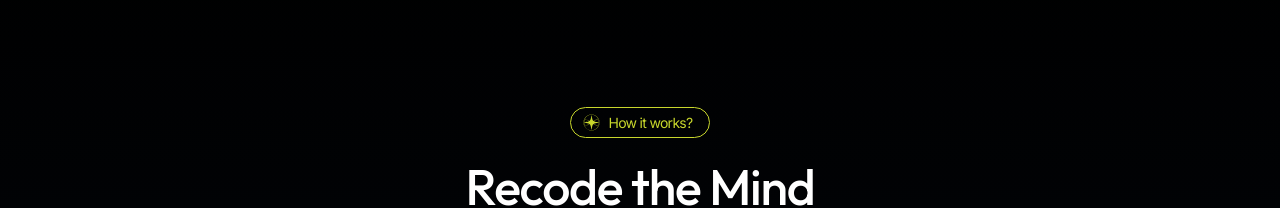
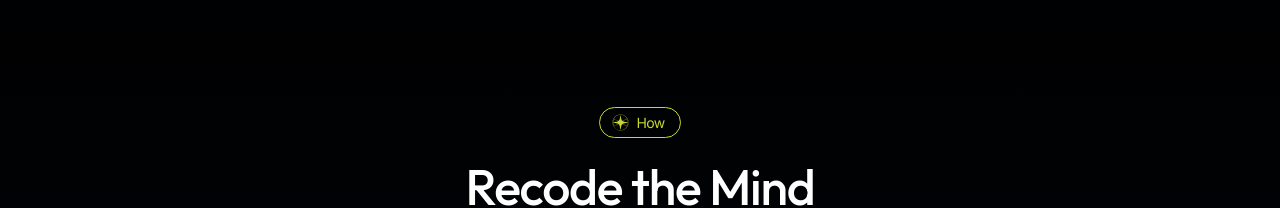
Before and after one commit to Iykekelvins/cydir, a Next.js app: page / in a window 1280 px wide. Shown: the part 2013-2221 px from the top of the page. Built offline with nearby package versions, Linux system fonts and the light colour scheme.

Commit message:
text update

```diff
--- a/src/home/breakthrough.tsx
+++ b/src/home/breakthrough.tsx
@@ -72,7 +72,7 @@ export default function Breakthrough() {
 			</div>
 
 			<div className='flex flex-col items-center justify-center text-center mt-[max(6rem,54px)]'>
-				<Tag color='lemon'>How it works?</Tag>
+				<Tag color='lemon'>How</Tag>
 
 				<h2
 					className='text-60 text-white font-medium font-outfit
```
